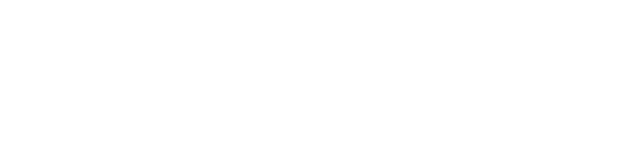
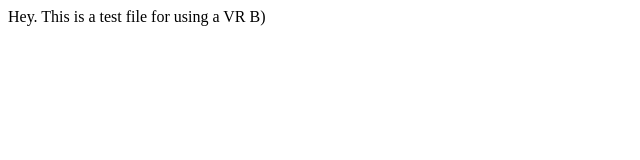
Before and after one commit to rohithasrk/vr-test, a plain HTML site: page index.html in a window 1280 px wide. Shown: the whole page, without its empty margins (0-640 px from the left). Drawn offline with Linux system fonts and the light colour scheme.

Commit message:
Update index.html

```diff
--- a/index.html
+++ b/index.html
@@ -3,6 +3,7 @@
     <script src="https://aframe.io/releases/0.8.0/aframe.min.js"></script>
   </head>
   <body>
+    <!--
     <a-scene>
       <a-box position="-1 0.5 -3" rotation="0 45 0" color="#4CC3D9"></a-box>
       <a-sphere position="0 1.25 -5" radius="1.25" color="#EF2D5E"></a-sphere>
@@ -10,5 +11,7 @@
       <a-plane position="0 0 -4" rotation="-90 0 0" width="4" height="4" color="#7BC8A4"></a-plane>
       <a-sky color="#ECECEC"></a-sky>
     </a-scene>
+    !-->
+    Hey. This is a test file for using a VR B)
   </body>
 </html>
```
